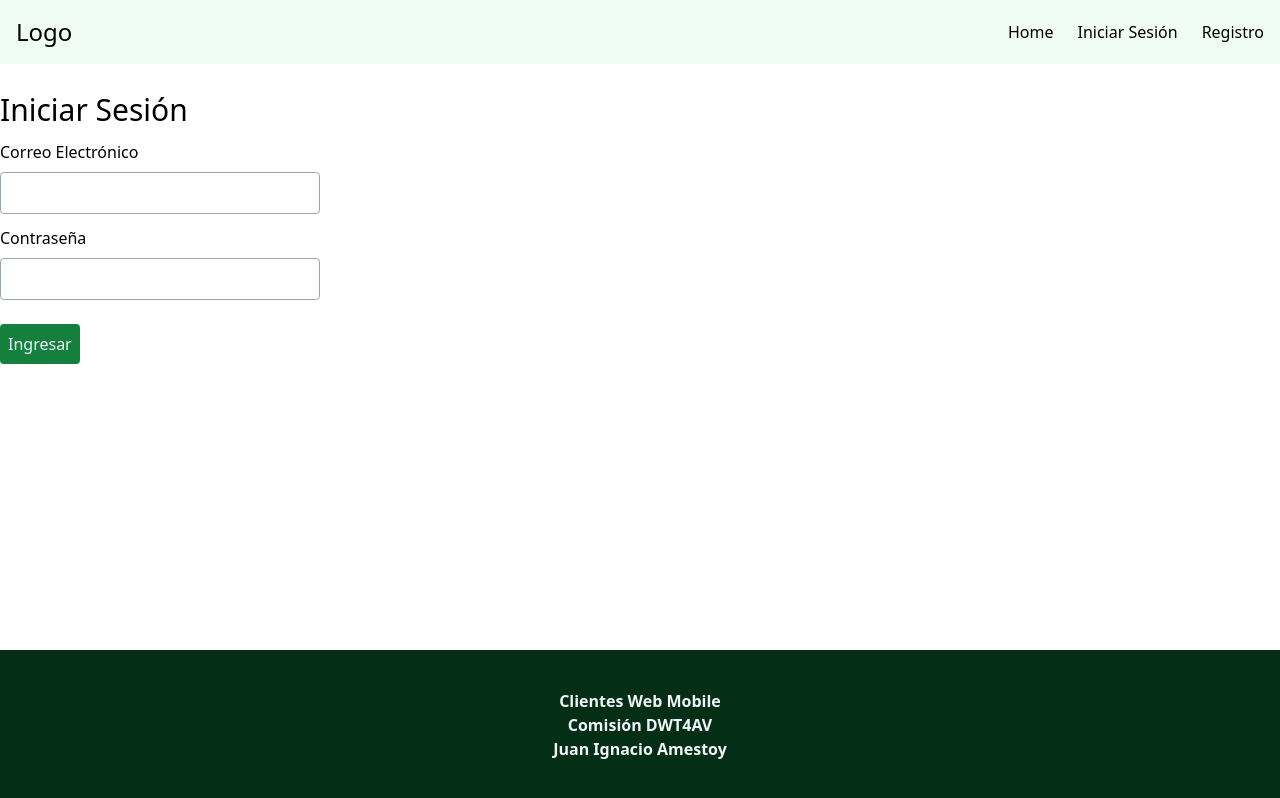
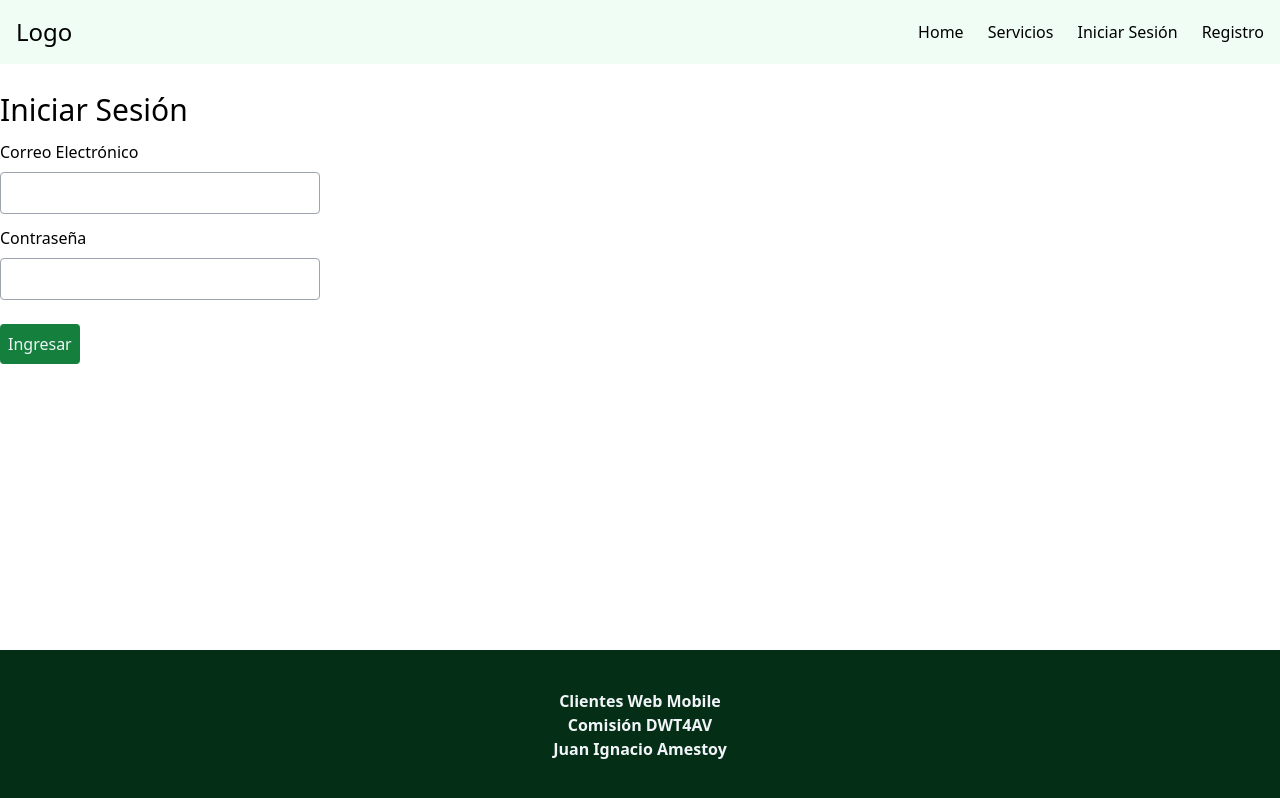
Before and after one commit to jiamestoy/clientes-web, a Vue app: page /#/iniciar-sesion in a window 1280 px wide. Built offline with nearby package versions, Linux system fonts and the light colour scheme; no server answers.

Commit message:
nav + admin dashboard + pagina productos

```diff
--- a/package.json
+++ b/package.json
@@ -15,6 +15,7 @@
   },
   "dependencies": {
     "@vitejs/plugin-vue": "^4.2.3",
+    "dependencies": "^0.0.1",
     "firebase": "^9.22.0",
     "vue": "^3.3.4",
     "vue-router": "^4.2.1"
--- a/src/App.vue
+++ b/src/App.vue
@@ -4,9 +4,11 @@ import { useRouter } from 'vue-router';
 import { logout } from './services/auth.js';
 import useAuth from './composition/useAuth.js';
 import { isAdmin } from './services/users.js'
+import { onUpdated, ref } from 'vue';
 
 const {user} = useAuth();
 const {handleLogout} = useLogout();
+const userIsAdmin = ref(false);
 
 function useLogout() {
     const router = useRouter();
@@ -14,12 +16,25 @@ function useLogout() {
         handleLogout() {
             logout()
                 .then( () => {
+                    userIsAdmin.value = false;
                     router.push('/iniciar-sesion')
                 });
         }
     }
 }
 
+onUpdated(() => {
+    if (user.value.id){
+        isAdmin(user.value.id)
+        .then((userRole) => {
+            if (userRole == true) {
+                userIsAdmin.value = true;
+            } else {
+                userIsAdmin.value = false;
+            }
+        });
+    }
+})
 </script>
 
 <template>
@@ -30,19 +45,24 @@ function useLogout() {
                 <li>
                     <router-link class="block p-2" to="/">Home</router-link>
                 </li>
+                <li>
+                    <router-link class="block p-2" to="/products">Servicios</router-link>
+                </li>
 
-                <template v-if="user.id !== null">
-                    <li>
-                        <router-link class="block p-2" to="usuario/6FBNgT4E4xcALKR4Smb1bT6fUIv2/chat">Chat con Administrador</router-link>
-                    </li>
-                    <template v-if="isAdmin(user.id)">
+                <template v-if="user.id !== null" :key="userIsAdmin">
+                    <template v-if="userIsAdmin == true">
                         <li>
-                            <router-link class="block p-2" to="lista-usuarios">Lista de Usuario</router-link>
+                            <router-link class="block p-2" to="/admin">Panel de Administración</router-link>
                         </li>
                     </template>
-                    <li>
-                        <router-link class="block p-2" to="/perfil">Perfil</router-link>
-                    </li>
+                    <template v-if="userIsAdmin == false">
+                        <li>
+                            <router-link class="block p-2" to="/usuario/rPkbcbFrpJTsdicp1V3ok4cq20e2/chat">Chat con Administrador</router-link>
+                        </li>
+                        <li>
+                            <router-link class="block p-2" to="/perfil">Mi Perfil</router-link>
+                        </li>
+                    </template>
                     <li>
                         <form
                             action="#"
--- /dev/null
+++ b/src/pages/Admin/Dashboard.vue
@@ -0,0 +1,31 @@
+<script setup>
+import { subscribeToProducts } from "../../services/products.js";
+import {ref} from "vue";
+
+const {products} = useProductsList();
+
+function useProductsList() {
+    const products = ref([]);
+
+    subscribeToProducts(newProducts => {
+        products.value = newProducts;
+    });
+
+    return {
+        products,
+    }
+}
+</script>
+
+<template>
+    <section class="container">
+        <h1 class="text-3xl mb-3">Panel de Administración</h1>
+
+        <p>Lorem ipsum dolor sit amet consectetur adipisicing elit. Modi nesciunt nihil, vero mollitia magni doloremque eligendi at, perspiciatis, magnam aperiam eveniet. Repellat, quam! Sed autem itaque alias quas odio totam.</p>
+        <router-link class="block p-2 my-2 bg-white border-2 border-green-700 text-green-700 rounded text-center" to="lista-usuarios">Lista de Usuarios</router-link>
+
+        <router-link class="block p-2 my-2 bg-green-700 text-white rounded text-center" to="lista-mensajes">Mensajes</router-link>
+
+        <router-link class="block p-2 my-3 bg-green-700 text-white rounded text-center" to="/admin/products">Productos</router-link>
+    </section>
+</template>
--- /dev/null
+++ b/src/pages/Admin/MessagesList.vue
@@ -0,0 +1,9 @@
+<script setup>
+
+</script>
+
+<template>
+    <h1 class="text-3xl my-3">Mensajes Recibidos</h1>
+
+
+</template>
--- /dev/null
+++ b/src/pages/Admin/Products.vue
@@ -0,0 +1,37 @@
+<script setup>
+import { subscribeToProducts } from "../../services/products.js";
+import {ref} from "vue";
+
+const {products} = useProductsList();
+
+function useProductsList() {
+    const products = ref([]);
+
+    subscribeToProducts(newProducts => {
+        products.value = newProducts;
+    });
+
+    return {
+        products,
+    }
+}
+</script>
+
+<template>
+    <section class="container">
+        <h1 class="text-3xl mb-3">Productos</h1>
+
+        <router-link class="block p-2 my-3 bg-green-700 text-white rounded text-center" to="/admin">Añadir Nuevo Producto</router-link>
+
+        <div class="flex gap-4">
+            <div v-for="product in products" class="my-2 p-2 border rounded">
+                <h2 class="mb-4">{{ product.name }}</h2>
+
+                <p>{{ product.description }}</p>
+
+                <router-link :to="`/admin/editar/${product.id}`" class="block p-2 my-2 bg-blue-500 text-white rounded text-center">Editar</router-link>
+                <router-link :to="`/admin/eliminar/${product.id}`" class="block p-2 my-2 bg-red-500 text-white rounded text-center">Eliminar</router-link>
+            </div>
+        </div>
+    </section>
+</template>
--- a/src/pages/MyProfile.vue
+++ b/src/pages/MyProfile.vue
@@ -1,8 +1,16 @@
 <script setup>
+import { useRoute } from 'vue-router';
+import useAuth from '../composition/useAuth';
+
+const route = useRoute();
+const {user} = useAuth();
 </script>
 
 <template>
     <section class="container">
         <h1 class="text-3xl my-3">Mi Perfil</h1>
+        <p>Email: {{ user.email }}</p>
+
+        <h2 class="text-2xl mb-2">Chat</h2>
     </section>
 </template>
--- /dev/null
+++ b/src/pages/Products.vue
@@ -0,0 +1,36 @@
+<script setup>
+import { subscribeToProducts } from "../services/products";
+import {ref} from "vue";
+
+const {products} = useProductsList();
+
+function useProductsList() {
+    const products = ref([]);
+
+    subscribeToProducts(newProducts => {
+        products.value = newProducts;
+    });
+
+    return {
+        products,
+    }
+}
+</script>
+
+<template>
+    <section class="container">
+        <h1 class="text-3xl mb-3">Servicios</h1>
+
+        <p>Lorem ipsum dolor sit amet consectetur adipisicing elit. Modi nesciunt nihil, vero mollitia magni doloremque eligendi at, perspiciatis, magnam aperiam eveniet. Repellat, quam! Sed autem itaque alias quas odio totam.</p>
+
+        <div class="flex gap-4">
+            <div v-for="product in products" class="my-2 p-2 border rounded">
+                <h2 class="mb-4">{{ product.name }}</h2>
+
+                <p>{{ product.description }}</p>
+
+                <router-link :to="`/`" class="block p-2 my-2 bg-green-500 text-white rounded text-center">Contratar</router-link>
+            </div>
+        </div>
+    </section>
+</template>
--- a/src/pages/Register.vue
+++ b/src/pages/Register.vue
@@ -25,7 +25,7 @@ function useRegisterForm() {
         loading.value = true;
         register({email: fields.value.email, password: fields.value.password})
             .then(() => {
-                router.push('/chat');
+                router.push('/');
             })
             .catch(err => {
                 console.error('[Register handleSubmit] Error: ', err);
--- a/src/router/router.js
+++ b/src/router/router.js
@@ -8,7 +8,11 @@ import Register from '../pages/Register.vue';
 import MyProfile from '../pages/MyProfile.vue';
 import UserProfile from '../pages/UserProfile.vue';
 import PrivateChat from '../pages/PrivateChat.vue';
-import UsersList from '../pages/UsersList.vue'
+import UsersList from '../pages/Admin/UsersList.vue';
+import MessagesList from '../pages/Admin/MessagesList.vue';
+import AdminDashboard from '../pages/Admin/Dashboard.vue';
+import Products from '../pages/Products.vue';
+import AdminProducts from '../pages/Admin/Products.vue';
 
 const routes = [
     {
@@ -29,6 +33,10 @@ const routes = [
         meta: { requiresAuth: true },
     },
     {
+      path: '/products',
+      component: Products,
+    },
+    {
         path: '/perfil',
         component: MyProfile,
         meta: { requiresAuth: true },
@@ -44,9 +52,24 @@ const routes = [
         meta: { requiresAuth: true },
     },
     {
+      path: '/admin',
+      component: AdminDashboard,
+      meta: { requiresAuth: true, requiresAdmin: true },
+    },
+    {
         path: '/lista-usuarios',
         component: UsersList,
         meta: { requiresAuth: true, requiresAdmin: true },
+    },
+    {
+      path: '/lista-mensajes',
+      component: MessagesList,
+      meta: { requiresAuth: true, requiresAdmin: true },
+    },
+    {
+      path: '/admin/products',
+      component: AdminProducts,
+      meta: { requiresAuth: true, requiresAdmin: true },
     },
 ];
 
@@ -62,20 +85,22 @@ let user = {
 
 subscribeToAuth(newUser => user = newUser);
 
-router.beforeEach(async (to, from, next) => {
+router.beforeEach(async (to, from) => {
     if (to.meta.requiresAuth && user.id === null) {
+      return {
+        path: '/iniciar-sesion',
+      }
       next('/iniciar-sesion');
     } else if (to.meta.requiresAdmin) {
       // Check the user's role
       const userRole = await isAdmin(user.id);
 
-      if (userRole) {
+      if (!userRole) {
+        return {
+          path: '/',
+        }
         next();
-      } else {
-        next('/');
       }
-    } else {
-      next();
     }
   });
 
--- /dev/null
+++ b/src/services/products.js
@@ -0,0 +1,44 @@
+import { CollectionReference, addDoc, collection, doc, onSnapshot, orderBy, query, serverTimestamp } from "firebase/firestore";
+import { db } from "./firebase.js";
+
+/**
+ * Obtiene la referencia a la collection para los productos.
+ *
+ * @returns {CollectionReference<DocumentData>}
+ */
+function getProductsReference(){
+    return collection(db, 'products');
+}
+
+/**
+ *
+ * @param { (data: {id: string, name: string, description: string}[]) => null} callback - Función a ejecutar cada vez que hayan productos nuevos.
+ */
+export function subscribeToProducts(callback) {
+    const chatRef = getProductsReference();
+
+    const q = query(chatRef);
+
+    onSnapshot(q, snapshot => {
+        const data = snapshot.docs.map(doc => {
+            return {
+                id: doc.id,
+                name: doc.data().name,
+                description: doc.data().description,
+            }
+        });
+
+        callback(data);
+    });
+}
+
+/**
+ *
+ * @param {string} name
+ * @param {string} description
+ */
+export async function createProduct({name, description}) {
+    const productRef = collection(db, 'products') ;
+
+    return await addDoc(productRef, {name, description});
+}
```
Also changed, not shown: src/pages/Admin/UsersList.vue (renamed from src/pages/UsersList.vue), 1 other file (tests, documents, lock files or other folders).
